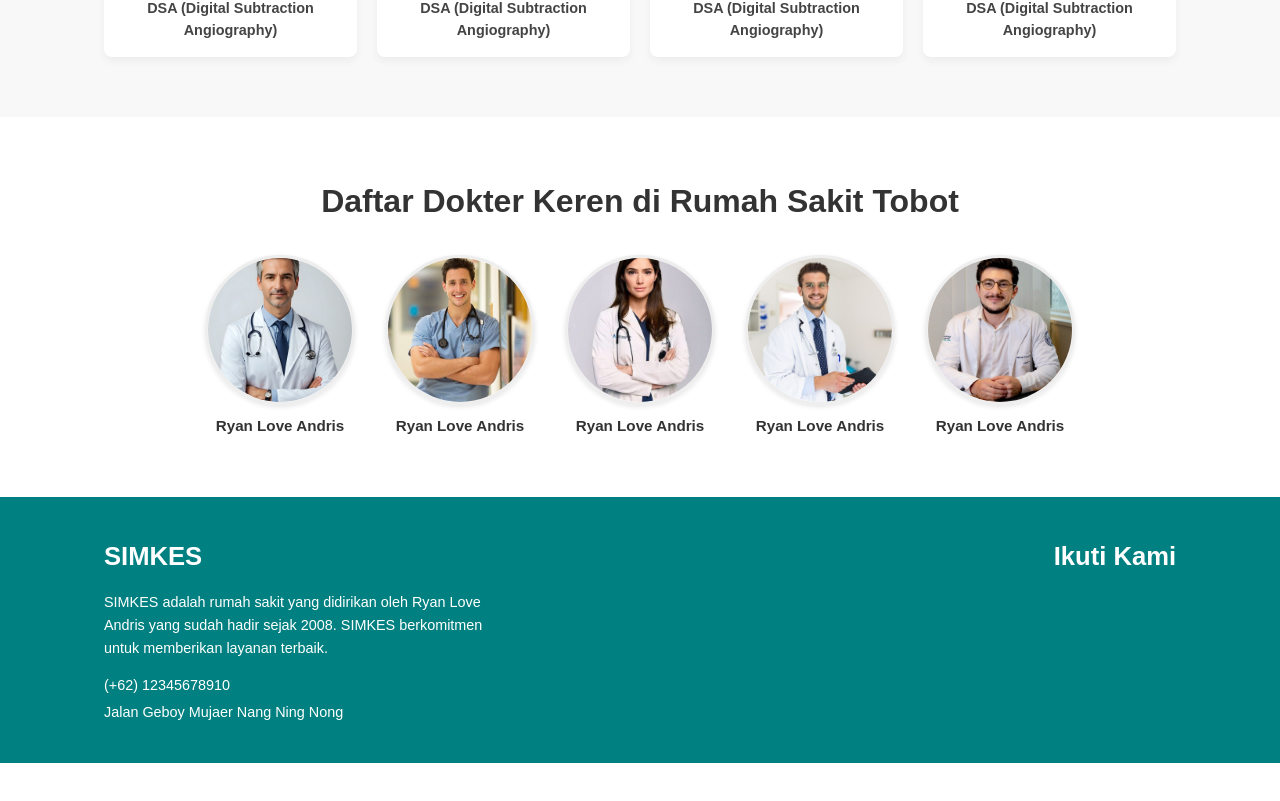
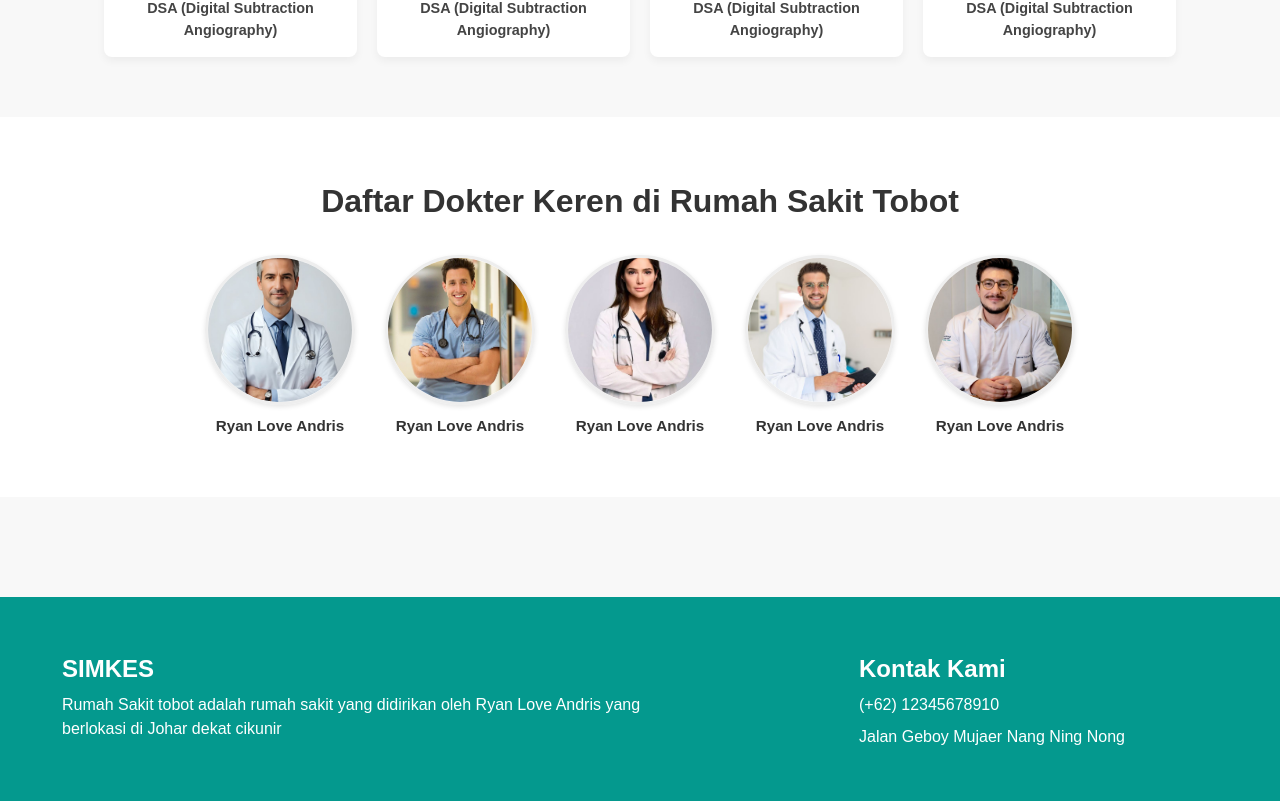
Before and after one commit to Dardeka/project_SIMKES, a React app in the folder frontend/: page / in a window 1280 px wide. Shown: the part 1783-2584 px from the top of the page. Before the commit the page ends 2546 px from the top, so only its background shows below. Built offline with nearby package versions, Linux system fonts and the light colour scheme; the HTML template or start-up script is replaced by a standard one.

Commit message:
feat: refactor Footer and Navbar components, remove unused CSS, and add CariDokter page

```diff
--- a/frontend/src/components/Footer.css
+++ /dev/null
@@ -1,54 +0,0 @@
-.footer-section {
-    background-color: #008080;
-    color: white;
-    padding: 40px 0;
-    font-family: sans-serif;
-}
-
-.footer-content-wrapper {
-    display: flex;
-    justify-content: space-between;
-    max-width: 1200px;
-    margin: 0 auto;
-    padding: 0 5%;
-}
-
-.footer-about {
-    max-width: 400px;
-}
-
-.footer-title {
-    font-size: 1.6em;
-    font-weight: bold;
-    margin-bottom: 15px;
-}
-
-.footer-text-small {
-    font-size: 0.9em;
-    line-height: 1.6;
-    margin-bottom: 15px;
-}
-
-.footer-contact, .footer-location {
-    font-size: 0.9em;
-    margin-top: 5px;
-    display: flex;
-    align-items: center;
-}
-
-/* Bagian Sosial Media */
-.footer-social {
-    text-align: right;
-}
-
-.social-icons a {
-    color: white;
-    font-size: 1.5em;
-    margin-left: 15px;
-    cursor: pointer;
-    transition: color 0.2s;
-}
-
-.social-icons a:hover {
-    color: #e0f7fa;
-}
--- a/frontend/src/components/Footer.jsx
+++ b/frontend/src/components/Footer.jsx
@@ -1,27 +1,16 @@
-import React from 'react';
-import './Footer.css';
 
 const Footer = () => {
   return (
-    <footer className="footer-section">
-      <div className="footer-content-wrapper">
-        <div className="footer-about">
-          <h3 className="footer-title">SIMKES</h3>
-          <p className="footer-text-small">
-            SIMKES adalah rumah sakit yang didirikan oleh Ryan Love Andris yang sudah hadir sejak 2008.
-            SIMKES berkomitmen untuk memberikan layanan terbaik.
-          </p>
-          <p className="footer-contact">(+62) 12345678910</p>
-          <p className="footer-location">Jalan Geboy Mujaer Nang Ning Nong</p>
+    <footer className="bg-[#04998E] bottom-0 mt-[100px] pt-[56px] pl-[62px] pb-[56px]">
+      <div className="flex flex-row text-white">
+        <div className="flex flex-col gap-2">
+          <h1 className="font-bold text-2xl">SIMKES</h1>
+          <p className="w-[597px]">Rumah Sakit tobot adalah rumah sakit yang didirikan oleh Ryan Love Andris yang berlokasi di Johar dekat cikunir</p>
         </div>
-        <div className="footer-social">
-          <h3 className="footer-title">Ikuti Kami</h3>
-          <div className="social-icons">
-            {/* Placeholder Icons */}
-            <i className="fa fa-facebook"></i>
-            <i className="fa fa-instagram"></i>
-            <i className="fa fa-youtube"></i>
-          </div>
+        <div className="flex flex-col ml-[200px] gap-2">
+          <h1 className="font-bold text-2xl">Kontak Kami</h1>
+          <p>(+62) 12345678910</p>
+          <p>Jalan Geboy Mujaer Nang Ning Nong</p>
         </div>
       </div>
     </footer>
--- /dev/null
+++ b/frontend/src/pages/cariDokter.jsx
@@ -0,0 +1,81 @@
+import Navbar from "../components/Navbar";
+import { Button } from "../components/ui/button";
+
+function CariDokter() {
+    return (
+        <div>
+            <Navbar />
+            <div className="flex items-center justify-center mt-[100px] bg-[url('/hero-dokter.png')] bg-no-repeat bg-center bg-cover h-[500px]">
+                <div className="text-center text-[#4A4A4A]">
+                    <h1 className="text-4xl font-bold mb-4">
+                        Temukan Dokter Terbaik<br /> untuk Kebutuhan Anda
+                    </h1>
+                    <p>Layanan kesehatan lebih mudah dengan pencarian dokter yang cepat, akurat, dan terpercaya.</p>
+                </div>
+            </div>
+            <div className="mt-[100px] mx-auto flex flex-col items-center">
+                <div className="grid grid-cols-2 gap-x-[50px] gap-y-[30px]">
+                    <div className="flex flex-row w-[500px] h-[200px] py-[25px] pl-[29px] pr-[38px] bg-[#D9D9D9] rounded-[12px] shadow-xl/20">
+                        <img src="/dokter.png" alt="" width="150px" height="150px"/>
+                        <div className="flex flex-col ml-[23px] pt-[22px] w-[260px]">
+                            <p className="text-xl font-semibold">dr. Amanda Siti</p>
+                            <p>Spesialis Anak</p>
+                            <Button className="!bg-[#2D7DD2] text-white mt-[36px] ml-auto">Lihat Detail</Button>
+                        </div>
+                    </div>
+                    <div className="flex flex-row w-[500px] h-[200px] py-[25px] pl-[29px] pr-[38px] bg-[#D9D9D9] rounded-[12px] shadow-xl/20">
+                        <img src="/dokter.png" alt="" width="150px" height="150px"/>
+                        <div className="flex flex-col ml-[23px] pt-[22px] w-[260px]">
+                            <p className="text-xl font-semibold">dr. Amanda Siti</p>
+                            <p>Spesialis Anak</p>
+                            <Button className="!bg-[#2D7DD2] text-white mt-[36px] ml-auto">Lihat Detail</Button>
+                        </div>
+                    </div>
+                    <div className="flex flex-row w-[500px] h-[200px] py-[25px] pl-[29px] pr-[38px] bg-[#D9D9D9] rounded-[12px] shadow-xl/20">
+                        <img src="/dokter.png" alt="" width="150px" height="150px"/>
+                        <div className="flex flex-col ml-[23px] pt-[22px] w-[260px]">
+                            <p className="text-xl font-semibold">dr. Amanda Siti</p>
+                            <p>Spesialis Anak</p>
+                            <Button className="!bg-[#2D7DD2] text-white mt-[36px] ml-auto">Lihat Detail</Button>
+                        </div>
+                    </div>
+                    <div className="flex flex-row w-[500px] h-[200px] py-[25px] pl-[29px] pr-[38px] bg-[#D9D9D9] rounded-[12px] shadow-xl/20">
+                        <img src="/dokter.png" alt="" width="150px" height="150px"/>
+                        <div className="flex flex-col ml-[23px] pt-[22px] w-[260px]">
+                            <p className="text-xl font-semibold">dr. Amanda Siti</p>
+                            <p>Spesialis Anak</p>
+                            <Button className="!bg-[#2D7DD2] text-white mt-[36px] ml-auto">Lihat Detail</Button>
+                        </div>
+                    </div>
+                    <div className="flex flex-row w-[500px] h-[200px] py-[25px] pl-[29px] pr-[38px] bg-[#D9D9D9] rounded-[12px] shadow-xl/20">
+                        <img src="/dokter.png" alt="" width="150px" height="150px"/>
+                        <div className="flex flex-col ml-[23px] pt-[22px] w-[260px]">
+                            <p className="text-xl font-semibold">dr. Amanda Siti</p>
+                            <p>Spesialis Anak</p>
+                            <Button className="!bg-[#2D7DD2] text-white mt-[36px] ml-auto">Lihat Detail</Button>
+                        </div>
+                    </div>
+                    <div className="flex flex-row w-[500px] h-[200px] py-[25px] pl-[29px] pr-[38px] bg-[#D9D9D9] rounded-[12px] shadow-xl/20">
+                        <img src="/dokter.png" alt="" width="150px" height="150px"/>
+                        <div className="flex flex-col ml-[23px] pt-[22px] w-[260px]">
+                            <p className="text-xl font-semibold">dr. Amanda Siti</p>
+                            <p>Spesialis Anak</p>
+                            <Button className="!bg-[#2D7DD2] text-white mt-[36px] ml-auto">Lihat Detail</Button>
+                        </div>
+                    </div>
+                    <div className="flex flex-row w-[500px] h-[200px] py-[25px] pl-[29px] pr-[38px] bg-[#D9D9D9] rounded-[12px] shadow-xl/20">
+                        <img src="/dokter.png" alt="" width="150px" height="150px"/>
+                        <div className="flex flex-col ml-[23px] pt-[22px] w-[260px]">
+                            <p className="text-xl font-semibold">dr. Amanda Siti</p>
+                            <p>Spesialis Anak</p>
+                            <Button className="!bg-[#2D7DD2] text-white mt-[36px] ml-auto">Lihat Detail</Button>
+                        </div>
+                    </div>
+                </div>
+            </div>
+
+        </div>
+    )
+}
+
+export default CariDokter;
--- a/frontend/src/routes/appRouter.jsx
+++ b/frontend/src/routes/appRouter.jsx
@@ -9,7 +9,7 @@ function AppRouter() {
             <Routes>
                 <Route path="/" element={<Dashboard />} />
                 <Route path="/fasilitas" element={<Fasilitas />} />
-                <Route alias="cari-dokter" path="/cari-dokter" element={<CariDokter />} />
+                <Route path="/cariDokter" element={<CariDokter />} />
             </Routes>
         </Router>
     )
```
Also changed, not shown: frontend/src/components/Navbar.jsx (indentation only).
